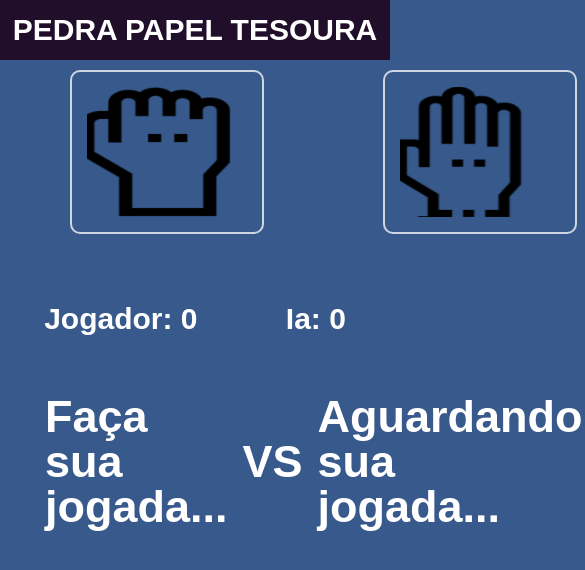
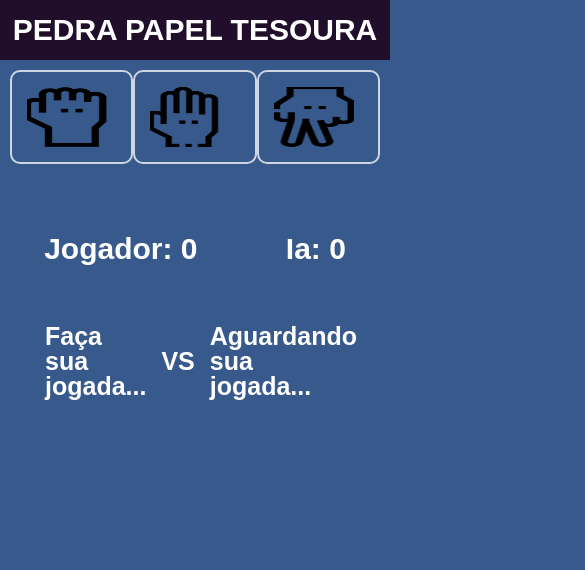
Before and after one commit to Angelo-Spyder/Pedra-Papel-Tesoura, a plain HTML site: page index.html in a window 390 px wide. Shown: the top 570 px of the page, 585 px wide, since content can reach past the window. Drawn offline with Linux system fonts and the light colour scheme.

Commit message:
Deixando layout responsivo

```diff
--- a/styles/style.css
+++ b/styles/style.css
@@ -20,7 +20,6 @@ body{
 
 .conteudo{
     margin: 0 auto;
-    width: 940px;
     padding: 10px;
     display: flex;
     justify-content: space-around;
@@ -65,3 +64,14 @@ body{
     align-items: center;
     gap: 15px;
 }
+
+@media screen and (max-width: 676px){
+    .opcao-de-jogada{
+        width: 90px;
+        height: 60px;
+    }
+    .conteudo-jogadas{
+        width: 100%;
+        font-size: 25px;
+    }
+}
```
